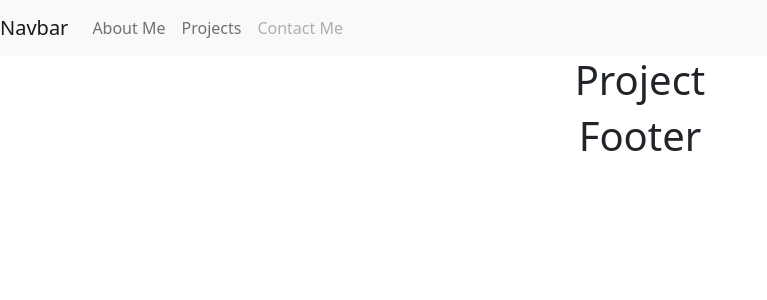
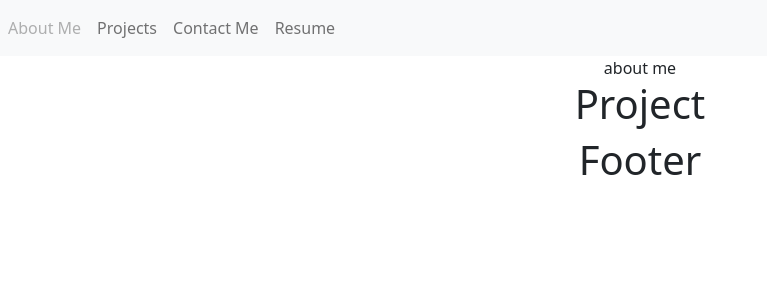
Before and after one commit to smudge121/React-Portfolio, a React (Create React App) app in the folder portfolio/: page / in a window 1280 px wide. Shown: the top 300 px of the page, without its empty margins (0-767 px from the left). Built offline with nearby package versions, Linux system fonts and the light colour scheme.

Commit message:
Nav bar functionality

```diff
--- a/portfolio/src/App.css
+++ b/portfolio/src/App.css
@@ -1,38 +1,3 @@
 .App {
   text-align: center;
 }
-
-.App-logo {
-  height: 40vmin;
-  pointer-events: none;
-}
-
-@media (prefers-reduced-motion: no-preference) {
-  .App-logo {
-    animation: App-logo-spin infinite 20s linear;
-  }
-}
-
-.App-header {
-  background-color: #282c34;
-  min-height: 100vh;
-  display: flex;
-  flex-direction: column;
-  align-items: center;
-  justify-content: center;
-  font-size: calc(10px + 2vmin);
-  color: white;
-}
-
-.App-link {
-  color: #61dafb;
-}
-
-@keyframes App-logo-spin {
-  from {
-    transform: rotate(0deg);
-  }
-  to {
-    transform: rotate(360deg);
-  }
-}
--- a/portfolio/src/App.js
+++ b/portfolio/src/App.js
@@ -3,9 +3,9 @@ import Header from './components/Header';
 import Project from './components/Project';
 import Footer from './components/Footer';
 
-import 'bootstrap';
+//import 'bootstrap';
 import 'bootstrap/dist/css/bootstrap.min.css';
-import 'bootstrap/dist/js/bootstrap.bundle.min';
+//import 'bootstrap/dist/js/bootstrap.bundle.min';
 
 function App() {
   return (
--- a/portfolio/src/components/Header.js
+++ b/portfolio/src/components/Header.js
@@ -2,10 +2,71 @@ import React, { useState } from 'react';
 import Navigation from './Navigation';
 
 function Header(){
+    const [aboutMe, setAboutMe] = useState(true);
+    const [contact, setContact] = useState(false);
+    const [project, setProject] = useState(false);
+    const [resume, setResume] = useState(false);
+
+
+    const handleClick = () => {
+        setAboutMe(!aboutMe);
+
+    }
+
     return (
-        <div>
-            <Navigation />
-        </div>
+<div>
+<div>
+<nav className="navbar navbar-expand-lg navbar-light bg-light">
+  <div className="collapse navbar-collapse" id="navbarNav">
+    <ul className="navbar-nav">
+      <li className="nav-item">
+        <a className={`nav-link ${aboutMe ? "disabled" : ""}`} href="#" onClick={
+          () => {
+            setAboutMe(!aboutMe);
+            if (contact) setContact(!contact);
+            else if (project) setProject(!project);
+            else if (resume) setResume(!resume);
+          }
+          }>About Me</a>
+      </li>
+      <li className="nav-item">
+        <a className={`nav-link ${project ? "disabled" : ""}`} href="#" onClick={
+          () => {
+            setProject(!project);
+            if (contact) setContact(!contact);
+            else if (aboutMe) setAboutMe(!aboutMe);
+            else if (resume) setResume(!resume);
+          }
+          }>Projects</a>
+      </li>
+      <li className="nav-item">
+        <a className={`nav-link ${contact ? "disabled" : ""}`} href="#" onClick={
+          () => {
+            setContact(!contact);
+            if (aboutMe) setAboutMe(!aboutMe);
+            else if (project) setProject(!project);
+            else if (resume) setResume(!resume);
+          }
+          }>Contact Me</a>
+      </li>
+      <li className="nav-item">
+        <a className={`nav-link ${resume ? "disabled" : ""}`} href="#" onClick={
+          () => {
+            setResume(!resume);
+            if (contact) setContact(!contact);
+            else if (project) setProject(!project);
+            else if (aboutMe) setAboutMe(!aboutMe);
+          }
+          }>Resume</a>
+      </li>
+    </ul>
+  </div>
+</nav>
+</div>
+
+<Navigation aboutMe={aboutMe} contact={contact}
+    project={project} resume={resume} />
+</div>
     )
 }
 
--- a/portfolio/src/components/Navigation.js
+++ b/portfolio/src/components/Navigation.js
@@ -1,28 +1,18 @@
 import React, { useState } from 'react';
+import AboutMe from './sections/AboutMe';
+import Contact from './sections/Contact';
+import Projects from './sections/Projects';
+import Resume from './sections/Resume';
 
-function Navigation(){
+function Navigation({aboutMe, contact, project, resume}){
+
     return (
-<div>
-<nav class="navbar navbar-expand-lg navbar-light bg-light">
-  <a class="navbar-brand" href="#">Navbar</a>
-  <button class="navbar-toggler" type="button" data-toggle="collapse" data-target="#navbarNav" aria-controls="navbarNav" aria-expanded="false" aria-label="Toggle navigation">
-    <span class="navbar-toggler-icon"></span>
-  </button>
-  <div class="collapse navbar-collapse" id="navbarNav">
-    <ul class="navbar-nav">
-      <li class="nav-item">
-        <a class="nav-link" href="#">About Me</a>
-      </li>
-      <li class="nav-item">
-        <a class="nav-link" href="#">Projects</a>
-      </li>
-      <li class="nav-item">
-        <a class="nav-link disabled" href="#">Contact Me</a>
-      </li>
-    </ul>
-  </div>
-</nav>
-</div>
+      <div>
+        <AboutMe isActive={aboutMe} />
+        <Contact isActive={contact} />
+        <Projects isActive={project} />
+        <Resume isActive={resume} />
+      </div>
     )
 }
 
--- /dev/null
+++ b/portfolio/src/components/sections/AboutMe.js
@@ -0,0 +1,15 @@
+import React, { useState } from 'react';
+
+function AboutMe({isActive}){
+    return (
+        <div>
+        {isActive ? (
+          <div>about me</div>
+        ) : (
+          <div></div>
+        )}
+      </div>
+    )
+}
+
+export default AboutMe;
--- /dev/null
+++ b/portfolio/src/components/sections/Contact.js
@@ -0,0 +1,15 @@
+import React, { useState } from 'react';
+
+function Contact({isActive}){
+    return (
+        <div>
+        {isActive ? (
+          <div>contact</div>
+        ) : (
+          <div></div>
+        )}
+      </div>
+    )
+}
+
+export default Contact;
--- /dev/null
+++ b/portfolio/src/components/sections/Projects.js
@@ -0,0 +1,15 @@
+import React, { useState } from 'react';
+
+function Projects({ isActive }){
+    return (
+        <div>
+        {isActive ? (
+          <div>projects</div>
+        ) : (
+          <div></div>
+        )}
+      </div>
+    )
+}
+
+export default Projects;
--- /dev/null
+++ b/portfolio/src/components/sections/Resume.js
@@ -0,0 +1,15 @@
+import React, { useState } from 'react';
+
+function Resume({isActive}){
+    return (
+      <div>
+        {isActive ? (
+          <div>resume</div>
+        ) : (
+          <div></div>
+        )}
+      </div>
+    )
+}
+
+export default Resume;
```
Also changed, not shown: 1 other file (tests, documents, lock files or other folders).
